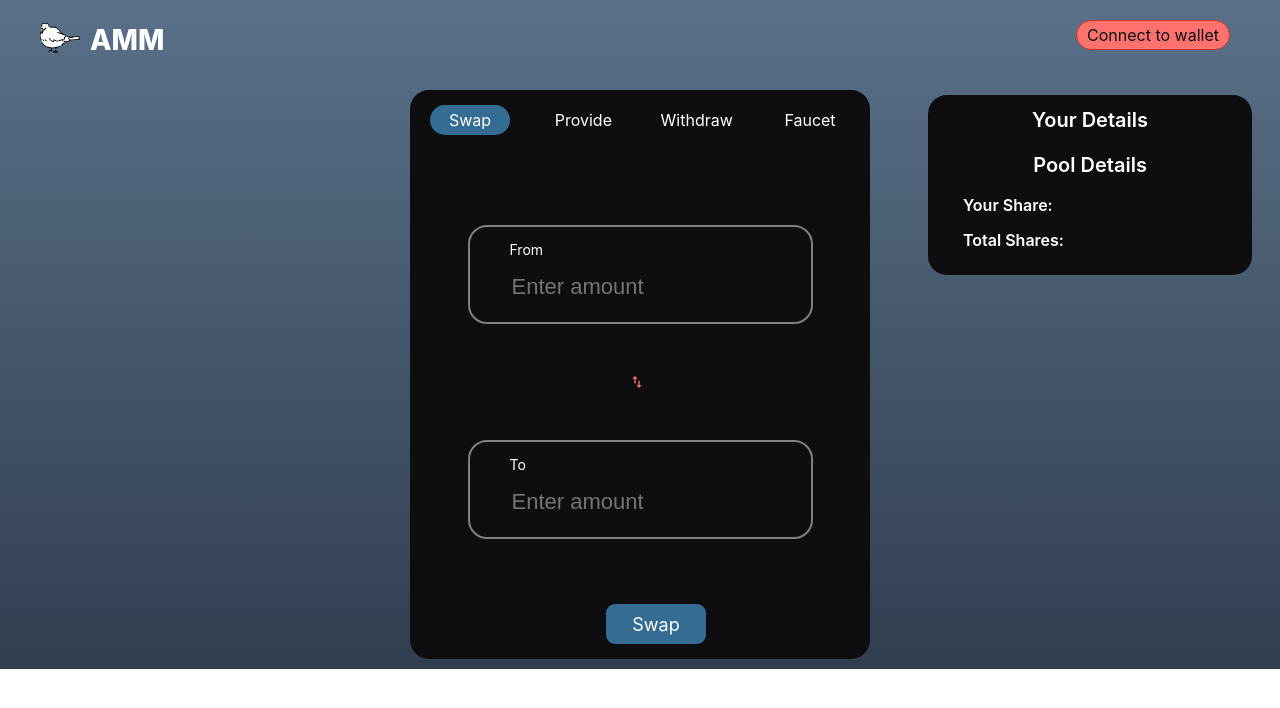
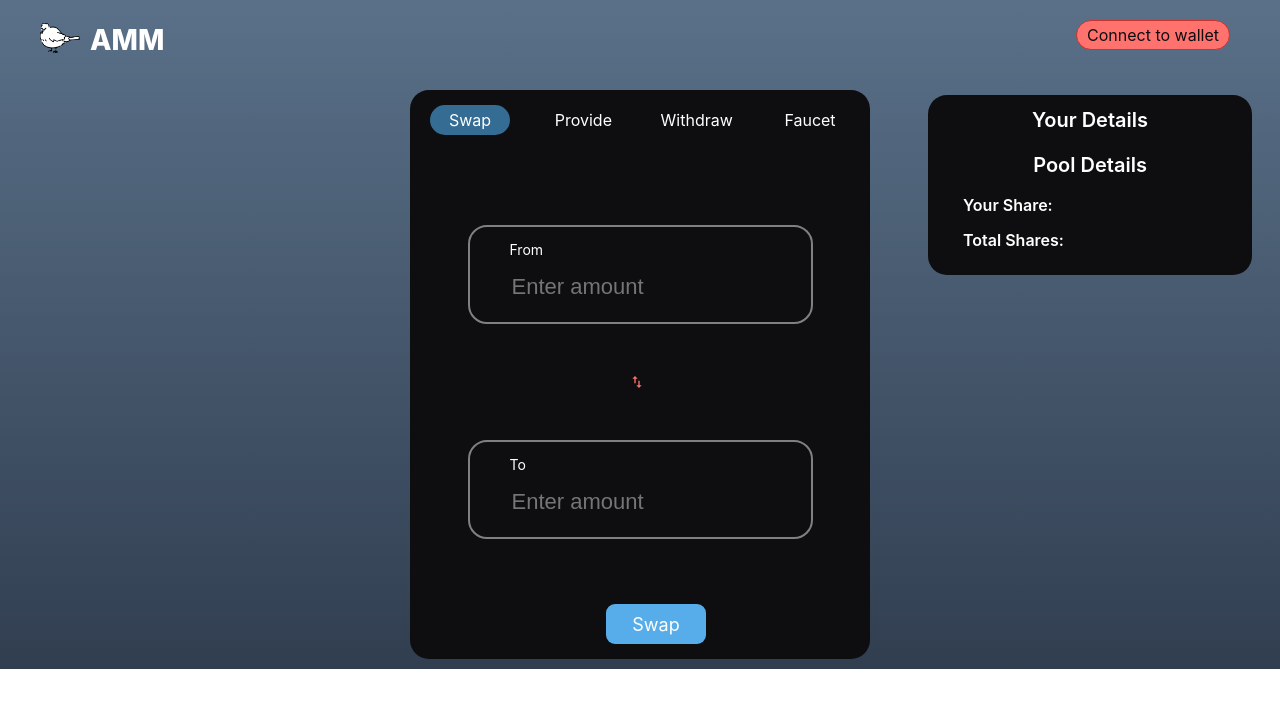
Before and after one commit to codegod2222/Avax-amm-defi, a Next.js app in the folder client/: page / in a window 1280 px wide. In both pictures the pointer is over the element 656 px from the left and 624 px from the top of the page. Shown: the top 708 px of the page. Built offline with nearby package versions, Linux system fonts and the light colour scheme.

Commit message:
css refactor

```diff
--- a/client/components/Container/Container.module.css
+++ b/client/components/Container/Container.module.css
@@ -1,7 +1,3 @@
-.mainBody {
-    display: flex;
-}
-
 .centerContent {
     margin: 0px auto;
 }
@@ -40,3 +36,9 @@
 .activeTab {
     background: #356c93;
 }
+
+@media only screen and (min-width: 1180px) {
+    .mainBody {
+        display: flex;
+    }
+}
--- a/client/components/SlectTab/Select.module.css
+++ b/client/components/SlectTab/Select.module.css
@@ -32,7 +32,9 @@
     cursor: pointer;
 }
 
-/* TODO これより下は個々のモジュール */
+.btn:hover {
+    background: #57adea;
+}
 
 .swapIcon {
     width: 5%;
```
